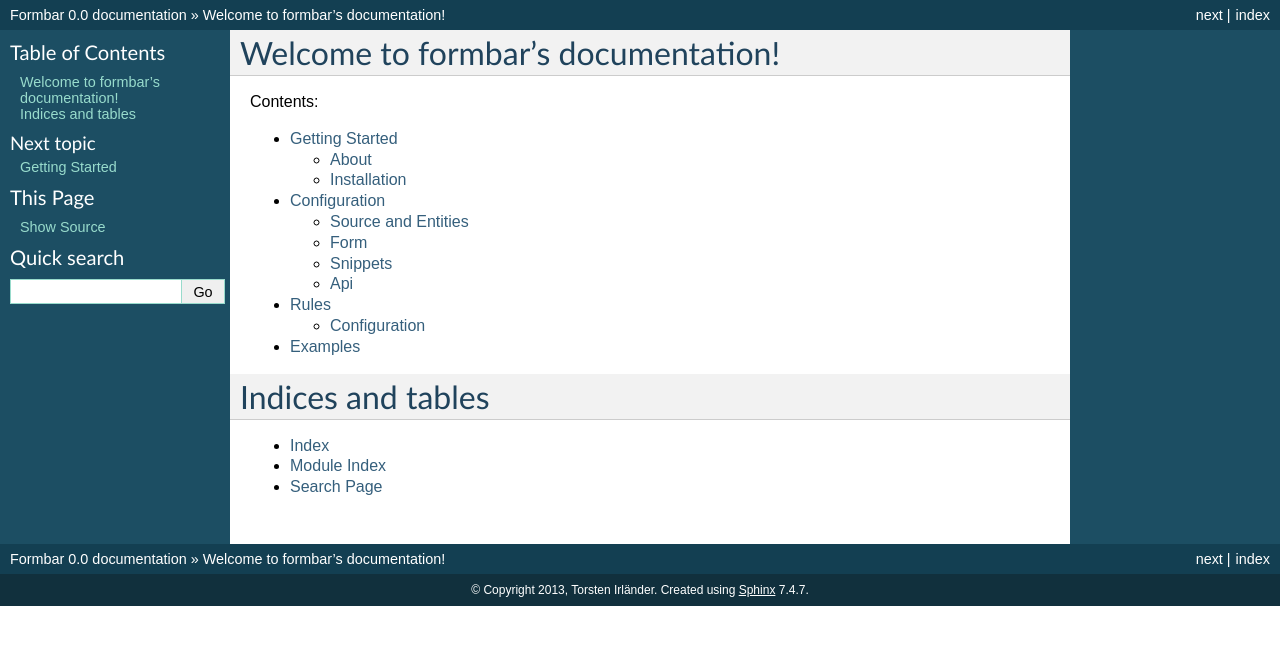
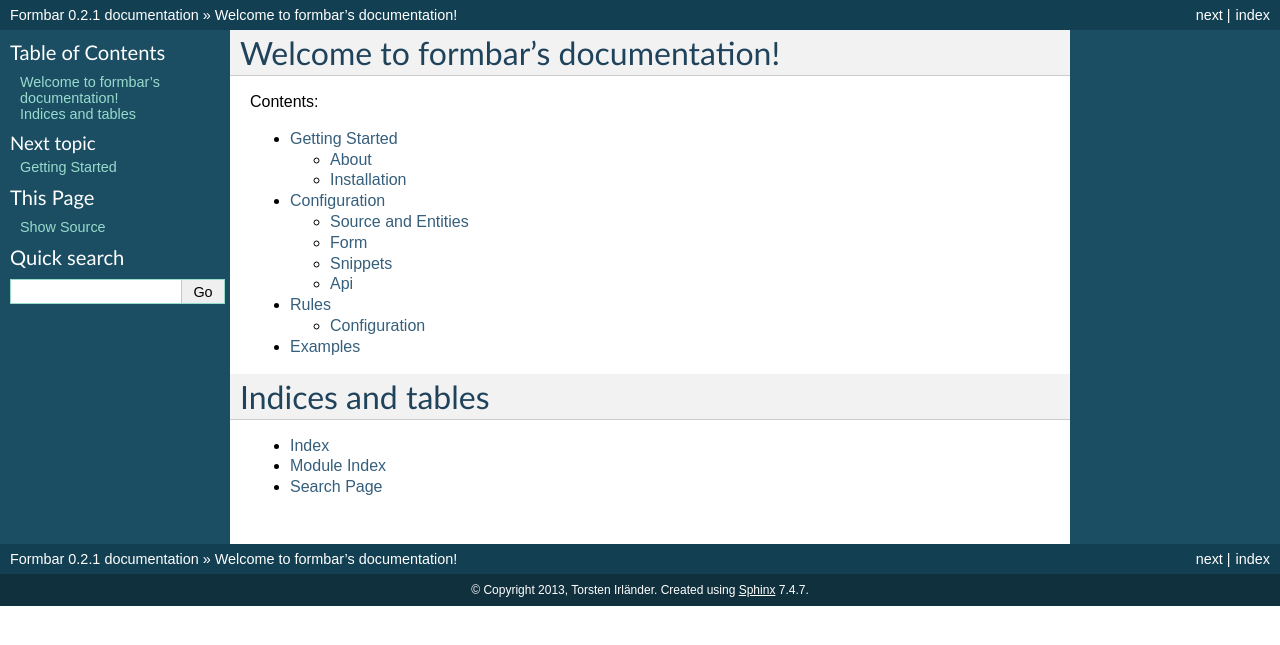
Before and after one commit to ringo-framework/formbar, a Sphinx documentation site: the page built from docs/source/index.rst, in a window 1280 px wide. Shown: the top 645 px of the page. Built offline with Sphinx 7.4.7, drawn with Linux system fonts in a browser that asks for light colours; formulas are drawn with MathJax 3.

Commit message:
Set version of the documentation.

```diff
--- a/docs/source/conf.py
+++ b/docs/source/conf.py
@@ -48,9 +48,9 @@ copyright = u'2013, Torsten Irländer'
 # built documents.
 #
 # The short X.Y version.
-version = '0.0'
+version = '0.2.1'
 # The full version, including alpha/beta/rc tags.
-release = '0.0'
+release = '0.2.1'
 
 # The language for content autogenerated by Sphinx. Refer to documentation
 # for a list of supported languages.
```
